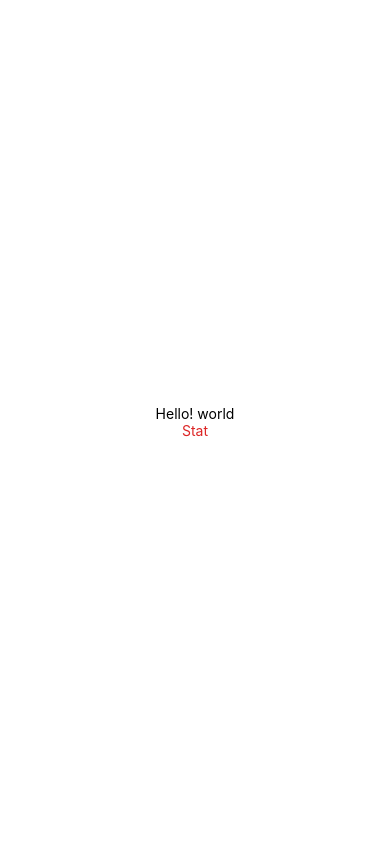
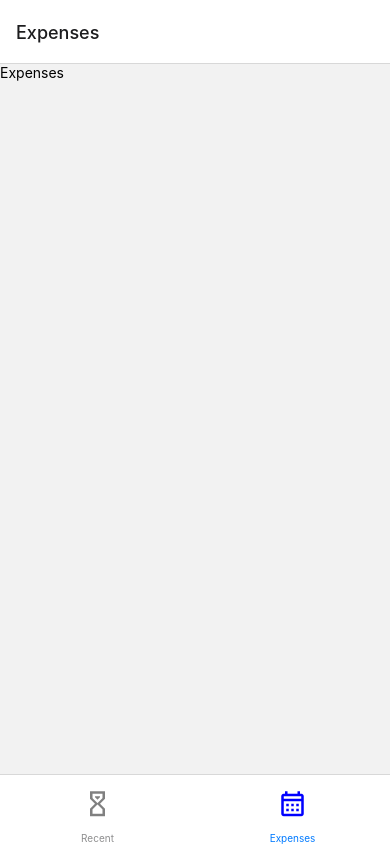
Before and after one commit to MorsiYoucef/ExpenseTracker, a React Native app in the folder my-app/: screen /Expenses in a window 390 px wide. Built offline with nearby package versions, Linux system fonts and the light colour scheme.

Commit message:
new commit

```diff
--- a/my-app/App.js
+++ b/my-app/App.js
@@ -1,22 +1,50 @@
-import { StatusBar } from 'expo-status-bar';
-import { StyleSheet, Text, View } from 'react-native';
-import Stat from './components/stat';
+import Recent from './screens/Recent'
+import Expenses from './screens/Expenses'
+import { createBottomTabNavigator } from '@react-navigation/bottom-tabs'
+import { NavigationContainer } from '@react-navigation/native'
+import MaterialCommunityIcons from '@expo/vector-icons/MaterialCommunityIcons'
+
+const Tab = createBottomTabNavigator()
 
 export default function App() {
   return (
-    <View style={styles.container}>
-      <Text>Hello! world</Text>
-      <Stat />
-      <StatusBar style="auto" />
-    </View>
-  );
+    <NavigationContainer>
+      <Tab.Navigator
+        screenOptions={{
+          tabBarStyle: { height: 70 }, // Adjust the height as needed
+        }}
+      >
+        <Tab.Screen
+          name="Recent"
+          component={Recent}
+          options={{
+            tabBarIcon: ({ focused }) => {
+              return (
+                <MaterialCommunityIcons
+                  name="timer-sand"
+                  size={30}
+                  color={focused ? 'blue' : 'gray'}
+                />
+              )
+            },
+          }}
+        />
+        <Tab.Screen
+          name="Expenses"
+          component={Expenses}
+          options={{
+            tabBarIcon: ({ focused }) => {
+              return (
+                <MaterialCommunityIcons
+                  name="calendar-month-outline"
+                  size={30}
+                  color={focused ? 'blue' : 'gray'}
+                />
+              )
+            },
+          }}
+        />
+      </Tab.Navigator>
+    </NavigationContainer>
+  )
 }
-
-const styles = StyleSheet.create({
-  container: {
-    flex: 1,
-    backgroundColor: '#fff',
-    alignItems: 'center',
-    justifyContent: 'center',
-  },
-});
--- a/my-app/babel.config.js
+++ b/my-app/babel.config.js
@@ -2,5 +2,6 @@ module.exports = function(api) {
   api.cache(true);
   return {
     presets: ['babel-preset-expo'],
-  };
+    plugins: ['nativewind/babel'],
+  }
 };
--- a/my-app/components/stat.jsx
+++ b/my-app/components/stat.jsx
@@ -1,10 +1,10 @@
 import { StyleSheet, Text, View } from 'react-native'
-import React from 'react'
+import 'nativewind'
 
 const Stat = () => {
   return (
     <View className=''>
-      <Text className='text-red-600'>Stat</Text>
+      <Text className=' text-myBlue_300 font-bold text-2xl'>Stat</Text>
     </View>
   )
 }
--- a/my-app/package.json
+++ b/my-app/package.json
@@ -9,6 +9,8 @@
     "web": "expo start --web"
   },
   "dependencies": {
+    "@react-navigation/bottom-tabs": "^6.6.1",
+    "@react-navigation/native-stack": "^6.11.0",
     "expo": "~51.0.26",
     "expo-status-bar": "~1.12.1",
     "nativewind": "^2.0.11",
--- /dev/null
+++ b/my-app/screens/Expenses.jsx
@@ -0,0 +1,13 @@
+import { StyleSheet, Text, View } from 'react-native'
+
+const Expenses = () => {
+  return (
+    <View>
+      <Text>Expenses</Text>
+    </View>
+  )
+}
+
+export default Expenses
+
+const styles = StyleSheet.create({})
--- /dev/null
+++ b/my-app/screens/Recent.jsx
@@ -0,0 +1,14 @@
+import { StyleSheet, Text, View } from 'react-native'
+import React from 'react'
+
+const Recent = () => {
+  return (
+    <View>
+      <Text>Recent</Text>
+    </View>
+  )
+}
+
+export default Recent
+
+const styles = StyleSheet.create({})
--- a/my-app/tailwind.config.js
+++ b/my-app/tailwind.config.js
@@ -6,7 +6,14 @@ module.exports = {
     './screens/**/*.{js,jsx,ts,tsx}',
   ],
   theme: {
-    extend: {},
+    extend: {
+      colors: {
+        myBlue_300: '#214177',
+        myBlue_200: '#3667A6',
+        myBlue_100: '#82A6CB',
+        myBlue: '#BDD8F1',
+      },
+    },
   },
   plugins: [],
 }
```
Also changed, not shown: 2 other files (tests, documents, lock files or other folders).
